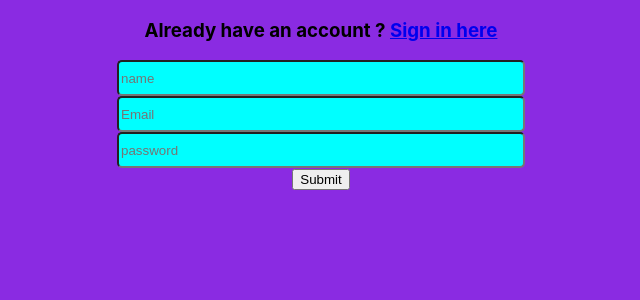
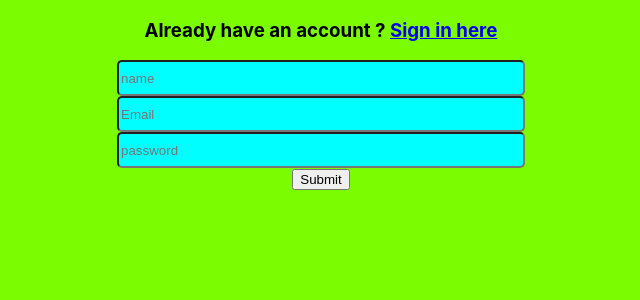
Before and after one commit to rafiul86/redux-context, a React (Create React App) app: page /signup in a window 1280 px wide. Shown: the top 300 px of the page, without its empty margins (319-959 px from the left). Built offline with nearby package versions, Linux system fonts and the light colour scheme.

Commit message:
background color

```diff
--- a/src/component/FormLogin/Form.css
+++ b/src/component/FormLogin/Form.css
@@ -1,5 +1,5 @@
 body{
-    background-color: blueviolet;
+    background-color:lawngreen;
 }
 .input{
     height : 30px;
```
